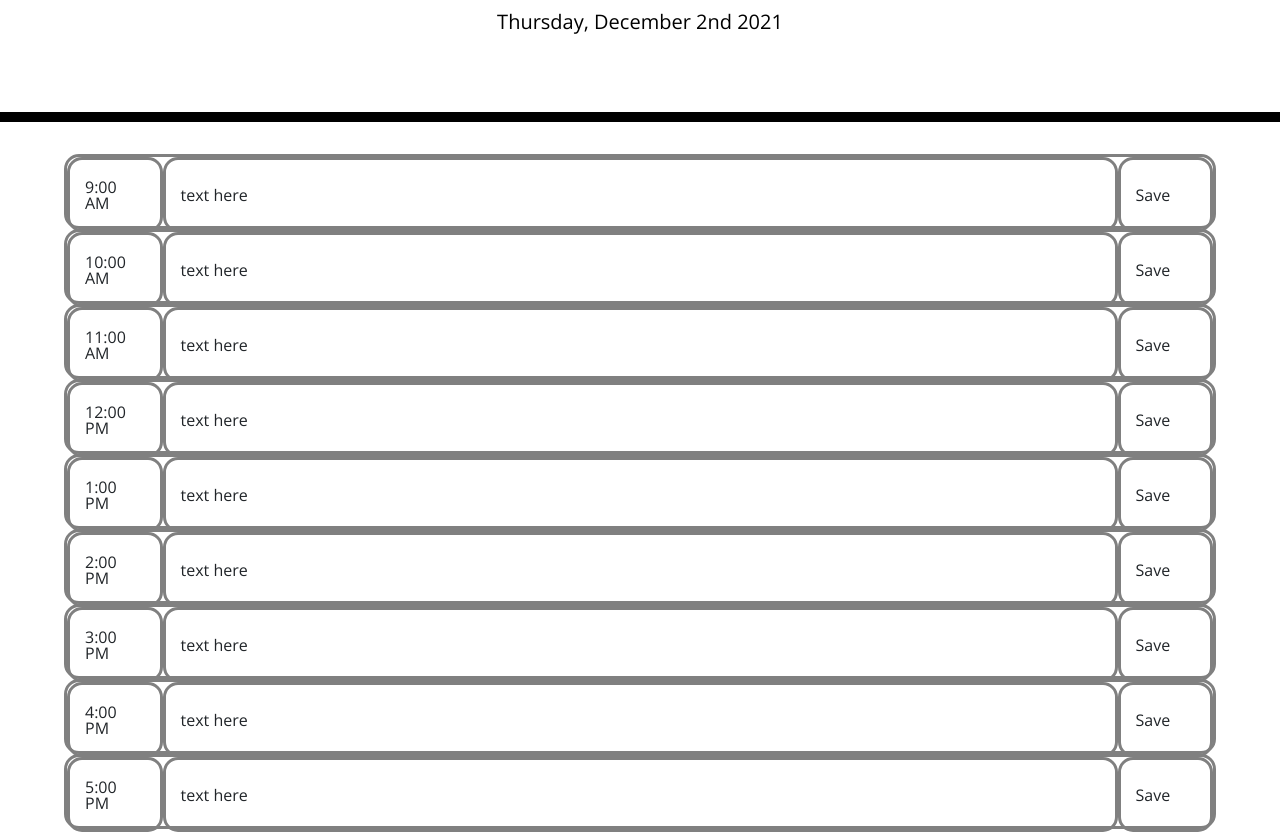
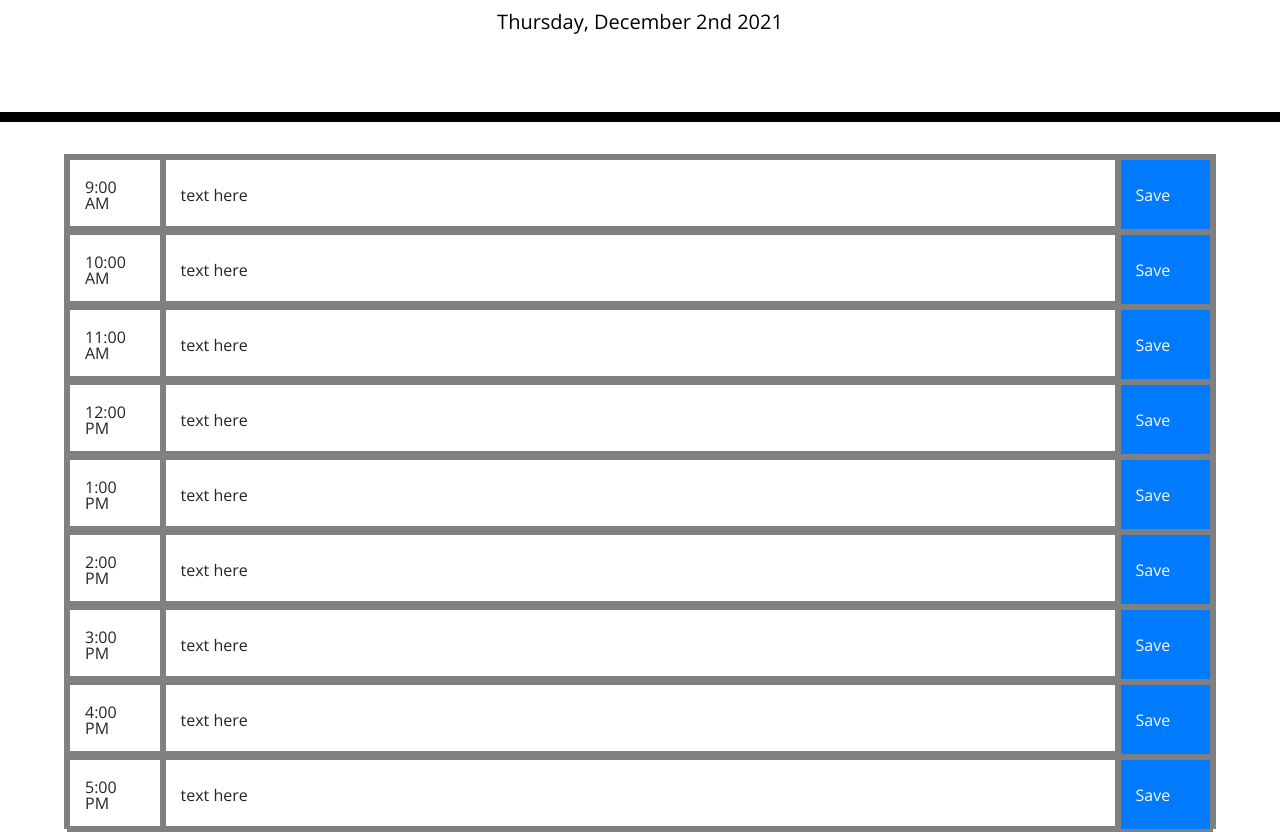
Before and after one commit to mmlawton15/WorkdayScheduler, a plain HTML site: page Develop/index.html in a window 1280 px wide. Shown: the part 182-1014 px from the top of the page. Drawn offline with nearby package versions, Linux system fonts and the light colour scheme.

Commit message:
figuring out layouts and colors needed for the module before jumping into logic

```diff
--- a/Develop/assets/script.js
+++ b/Develop/assets/script.js
@@ -2,8 +2,8 @@
 // DONE - WHEN I open the planner
 // DONE - THEN the current day is displayed at the top of the calendar
 // DONE - WHEN I scroll down
-// THEN I am presented with time blocks for standard business hours
-// WHEN I view the time blocks for that day
+// DONE - THEN I am presented with time blocks for standard business hours
+// DONE - WHEN I view the time blocks for that day
 // THEN each time block is color-coded to indicate whether it is in the past, present, or future
 // WHEN I click into a time block
 // THEN I can enter an event
--- a/Develop/assets/style.css
+++ b/Develop/assets/style.css
@@ -79,7 +79,6 @@ textarea{
 
 .containerForScheduler div {
   height: 75px;
-  border-radius: 15px;
   border:grey solid;
   margin:0 auto;
   justify-content: left;
--- a/Develop/index.html
+++ b/Develop/index.html
@@ -34,47 +34,47 @@
       <div class="row justify-content-md-center">
         <div id="rowNineAm" class="row align-items-center col">9:00 AM</div>
         <div id="rowNineArea" class="row align-items-center col-10">text here</div>
-        <div id="saveButtonArea" class="row align-items-center col">Save</div>
+        <div id="saveButtonArea" class="row align-items-center col bg-primary text-light">Save</div>
       </div>
       <div class="row justify-content-md-center">
         <div id="rowTenAm" class="row align-items-center col-1">10:00 AM</div>
         <div id="rowTenArea" class="row align-items-center col-10">text here</div>
-        <div id="saveButtonArea" class="row align-items-center col">Save</div>
+        <div id="saveButtonArea" class="row align-items-center col bg-primary text-light">Save</div>
       </div>
       <div class="row justify-content-md-center">
         <div id="rowElevenAm" class="row align-items-center col-1">11:00 AM</div>
         <div id="rowElevenArea" class="row align-items-center col-10">text here</div>
-        <div id="saveButtonArea" class="row align-items-center col">Save</div>
+        <div id="saveButtonArea" class="row align-items-center col bg-primary text-light">Save</div>
       </div>
       <div class="row justify-content-md-center">
         <div id="rowTwelveAm" class="row align-items-center col-1">12:00 PM</div>
         <div id="rowTwelveArea" class="row align-items-center col-10">text here</div>
-        <div id="saveButtonArea" class="row align-items-center col">Save</div>
+        <div id="saveButtonArea" class="row align-items-center col bg-primary text-light">Save</div>
       </div>
       <div class="row justify-content-md-center">
         <div id="rowOnePm" class="row align-items-center col-1">1:00 PM</div>
         <div id="rowOneArea" class="row align-items-center col-10">text here</div>
-        <div id="saveButtonArea" class="row align-items-center col">Save</div>
+        <div id="saveButtonArea" class="row align-items-center col bg-primary text-light">Save</div>
       </div>
       <div class="row justify-content-md-center">
         <div id="rowTwoPm" class="row align-items-center col-1">2:00 PM</div>
         <div id="rowTwoArea" class="row align-items-center col-10">text here</div>
-        <div id="saveButtonArea" class="row align-items-center col">Save</div>
+        <div id="saveButtonArea" class="row align-items-center col bg-primary text-light">Save</div>
       </div>
       <div class="row justify-content-md-center">
         <div id="rowThreePm" class="row align-items-center col-1">3:00 PM</div>
         <div id="rowThreeArea" class="row align-items-center col-10">text here</div>
-        <div id="saveButtonArea" class="row align-items-center col">Save</div>
+        <div id="saveButtonArea" class="row align-items-center col bg-primary text-light">Save</div>
       </div>
       <div class="row justify-content-md-center">
         <div id="rowFourPm" class="row align-items-center col-1">4:00 PM</div>
         <div id="rowFourArea" class="row align-items-center col-10">text here</div>
-        <div id="saveButtonArea" class="row align-items-center col">Save</div>
+        <div id="saveButtonArea" class="row align-items-center col bg-primary text-light">Save</div>
       </div>
       <div class="row justify-content-md-center">
         <div id="rowFivePm" class="row align-items-center col-1">5:00 PM</div>
         <div id="rowFiveArea" class="row align-items-center col-10">text here</div>
-        <div id="saveButtonArea" class="row align-items-center col">Save</div>
+        <div id="saveButtonArea" class="row align-items-center col bg-primary text-light">Save</div>
       </div>
 
     <script src="https://code.jquery.com/jquery-3.4.1.min.js"></script>
```
